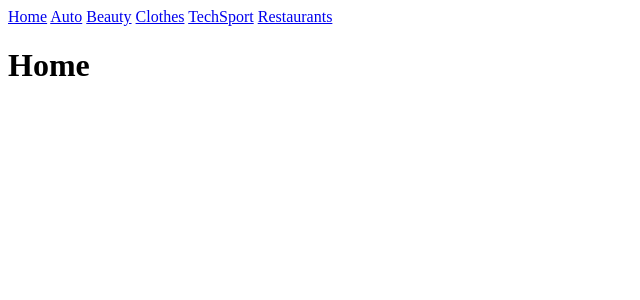
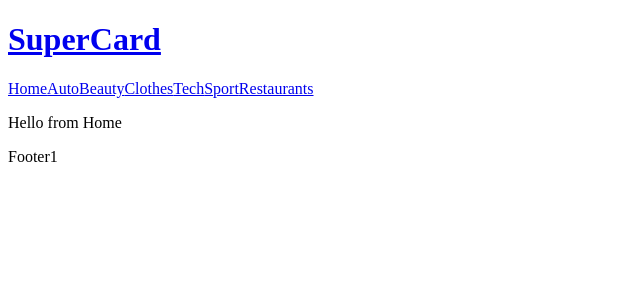
Before and after one commit to dimitrina-beleva/Super-Card, a React app: page / in a window 1280 px wide. Shown: the top 300 px of the page, without its empty margins (0-640 px from the left). Built offline with nearby package versions, Linux system fonts and the light colour scheme.

Commit message:
Made changes to the navigation bar (#20)
* added logo

* moved component Home to a separate file - pages

* moved navigation from App.jsx to Header component

```diff
--- a/src/App.jsx
+++ b/src/App.jsx
@@ -1,27 +1,11 @@
-import { BrowserRouter as Router, Link, Route, Switch } from 'react-router-dom';
 import React from 'react';
-import * as pages from './pages';
-
-const Home = () => <h1>Home</h1>;
+import { Header, Footer } from './components';
 
 const App = () => (
-  <Router>
-    <div>
-      <Link to="/">Home</Link> <Link to={{ pathname: '/auto' }}>Auto</Link> <Link to="/beauty">Beauty</Link>{' '}
-      <Link to="/clothes">Clothes</Link> <Link to="/tech">Tech</Link>
-      <Link to="/sport">Sport</Link> <Link to="/restaurants">Restaurants</Link>
-      <Switch>
-        <Route exact path="/" component={Home} />
-        <Route path="/auto" component={pages.Auto} />
-        <Route path="/beauty" render={pages.Beauty} />
-        <Route path="/clothes" render={pages.Clothes} />
-        <Route path="/tech" render={pages.Tech} />
-        <Route path="/sport" render={pages.Sport} />
-        <Route path="/restaurants" render={pages.Restaurants} />
-        <Route render={() => <h1>Page not found</h1>} />
-      </Switch>
-    </div>
-  </Router>
+  <div>
+      <Header />
+      <Footer />
+  </div>
 );
 
 export default App;
--- a/src/components/Header.jsx
+++ b/src/components/Header.jsx
@@ -1,9 +1,32 @@
+import { BrowserRouter as Router, Link, Route, Switch } from 'react-router-dom';
 import React from 'react';
+import * as pages from '../pages';
+
+const Logo = () => <h1>SuperCard</h1>;
 
 const Header = () => (
-  <div>
-    <p>Header</p>
-  </div>
+  <Router>
+    <div>
+      <Link to="/"><Logo /></Link>
+      <Link to="/">Home</Link>
+      <Link to={{ pathname: '/auto' }}>Auto</Link>
+      <Link to="/beauty">Beauty</Link>
+      <Link to="/clothes">Clothes</Link>
+      <Link to="/tech">Tech</Link>
+      <Link to="/sport">Sport</Link>
+      <Link to="/restaurants">Restaurants</Link>
+      <Switch>
+        <Route exact path="/" component={pages.Home} />
+        <Route path="/auto" component={pages.Auto} />
+        <Route path="/beauty" render={pages.Beauty} />
+        <Route path="/clothes" render={pages.Clothes} />
+        <Route path="/tech" render={pages.Tech} />
+        <Route path="/sport" render={pages.Sport} />
+        <Route path="/restaurants" render={pages.Restaurants} />
+        <Route render={() => <h1>Page not found</h1>} />
+      </Switch>
+    </div>
+  </Router>
 );
 
 export default Header;
--- /dev/null
+++ b/src/pages/home.jsx
@@ -0,0 +1,9 @@
+import React from 'react';
+
+const Home = () => (
+  <div>
+    <p>Hello from Home</p>
+  </div>
+);
+
+export default Home;
--- a/src/pages/index.js
+++ b/src/pages/index.js
@@ -1,3 +1,4 @@
+import Home from './Home';
 import Auto from './Auto';
 import Beauty from './Beauty';
 import Clothes from './Clothes';
@@ -5,4 +6,4 @@ import Restaurants from './Restaurants';
 import Sport from './Sport';
 import Tech from './Tech';
 
-export { Auto, Beauty, Clothes, Restaurants, Sport, Tech };
+export { Home, Auto, Beauty, Clothes, Restaurants, Sport, Tech };
```
